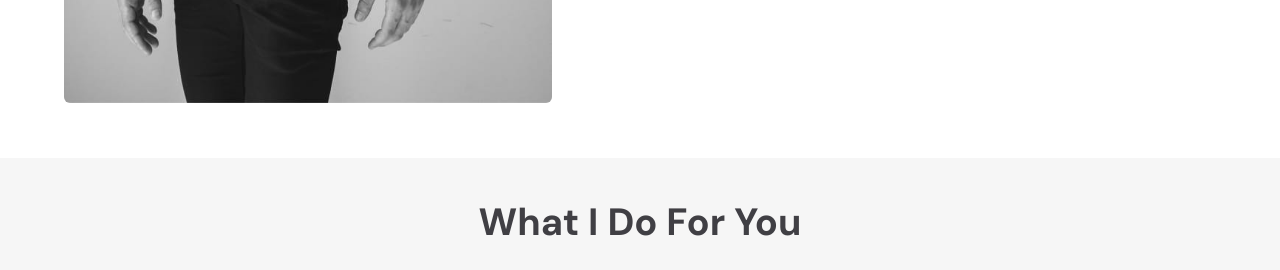
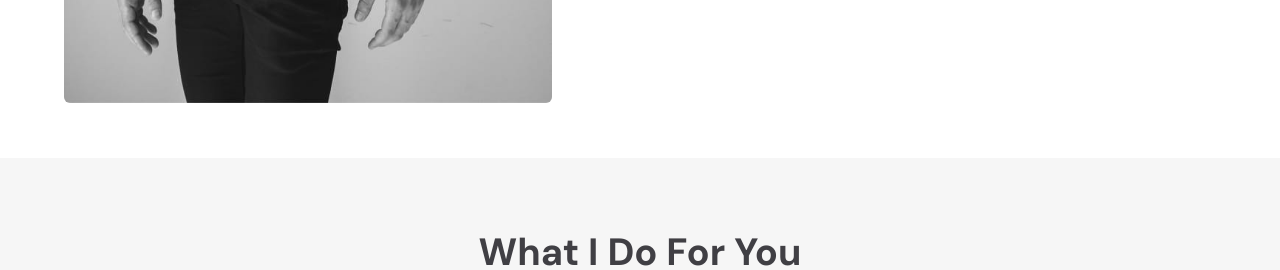
Before and after one commit to abdurrahman091496/2ndassesment-uiportfolio, a plain HTML site: page index.html in a window 1280 px wide. Shown: the part 1359-1629 px from the top of the page. Drawn offline with Linux system fonts and the light colour scheme.

Commit message:
Update style.css

```diff
--- a/assets/css/style.css
+++ b/assets/css/style.css
@@ -271,8 +271,8 @@ header{
     font-weight: 600;
     line-height: 48px;
     color: var(--dark-color);
-    padding-top: 40px;
-    padding-bottom: 30px;
+    padding-top: 70px;
+    padding-bottom: 100px;
 }
 .service-offer{
     justify-content: space-between;
```
